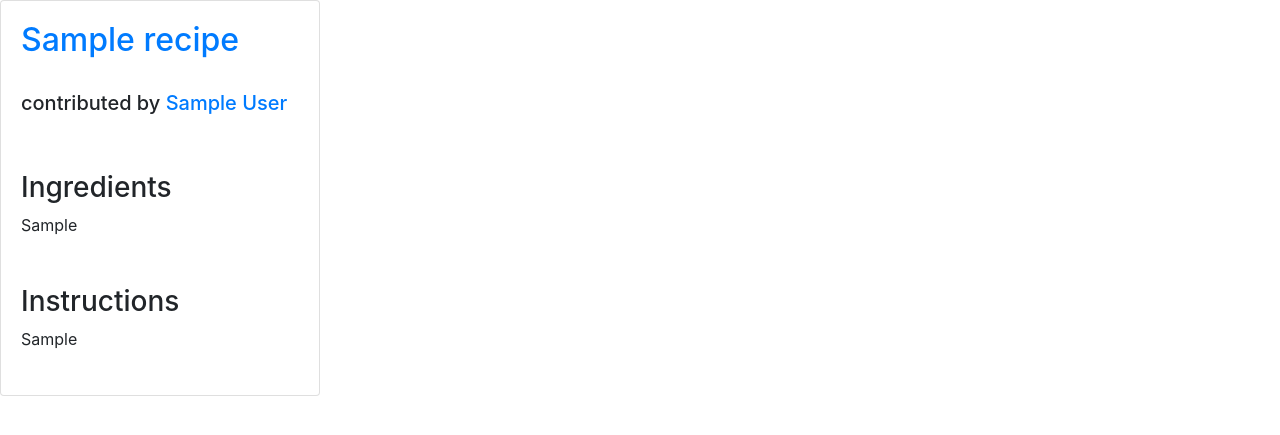
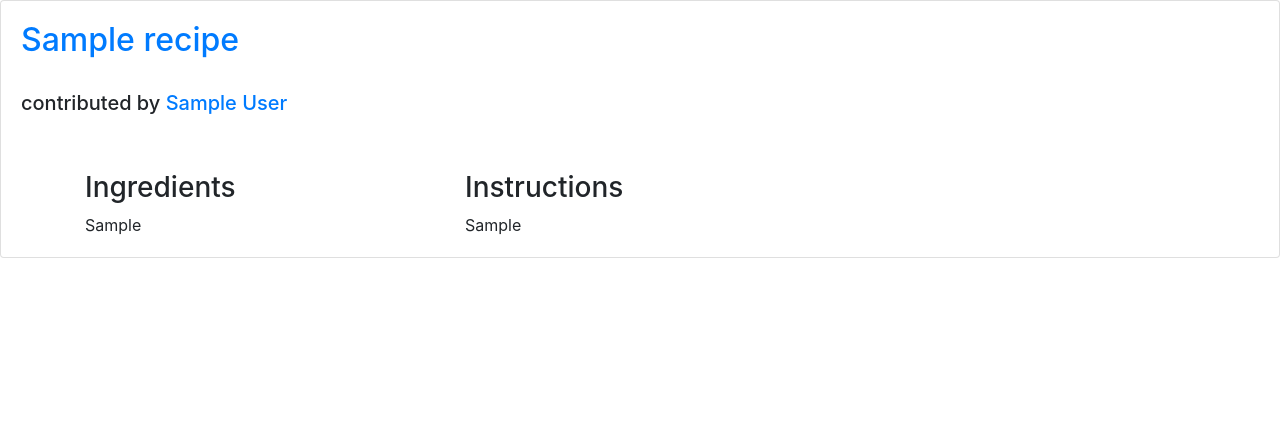
Before and after one commit to mralext20/recipie-tracker, a Flask app: page / in a window 1280 px wide. Shown: the part 56-491 px from the top of the page. Run offline with Flask 2, Linux system fonts and the light colour scheme; tables that the repository leaves empty hold one stand-in row (values such as "Sample post"); some libraries are stand-ins or nearby versions.

Commit message:
make ingredients / instructions expand on larger screens, edit button on edit page says 'edit' instead of 'post'

```diff
--- a/app/routes.py
+++ b/app/routes.py
@@ -128,6 +128,7 @@ def edit_recipe(rid):
 
     if (current_user.admin or target.author == current_user) or target is None:
         form = RecipeForm()
+        form.submit_button.label = f"Edit {target.title}"
         if form.validate_on_submit():
             target.title = form.title.data
             target.instructions = form.instructions.data
--- a/app/templates/card.html
+++ b/app/templates/card.html
@@ -1,20 +1,26 @@
 {% macro recipeCard(recipe) %}
-    <div class="card" style="width: 20rem;">
+    <div class="card">
     <div class="card-body">
         <a class="card-title" href="/recipe/{{ recipe.id }}"><h2>{{ recipe.title }}</h2></a>
         <br>
         <h5>contributed by <a href="/chef/{{ recipe.author_id }}">{{ recipe.author.displayname }}</a></h5>
         <br><br>
+        <div class="container">
+        <div class="row">
+        <div class="col-md-4">
         <h3>Ingredients</h3>
         {% for item in recipe.list_ingredients %}
             {{ item }}<br>
         {% endfor %}
-    <br><br>
+        </div>
+        <div class="col-md-8">
     <h3>Instructions</h3>
     {% for item in recipe.list_instructions %}
             {{ item }}<br>
         {% endfor %}
-    <br>
+        </div>
+        </div>
+        </div>
     {% if current_user.admin or current_user == recipe.author%}
         <a class="btn btn-danger" href="/delete/recipe/{{ recipe.id }}">Delete</a>
         <a class="btn btn-primary" href="/edit/{{ recipe.id }}">Edit</a>
```
